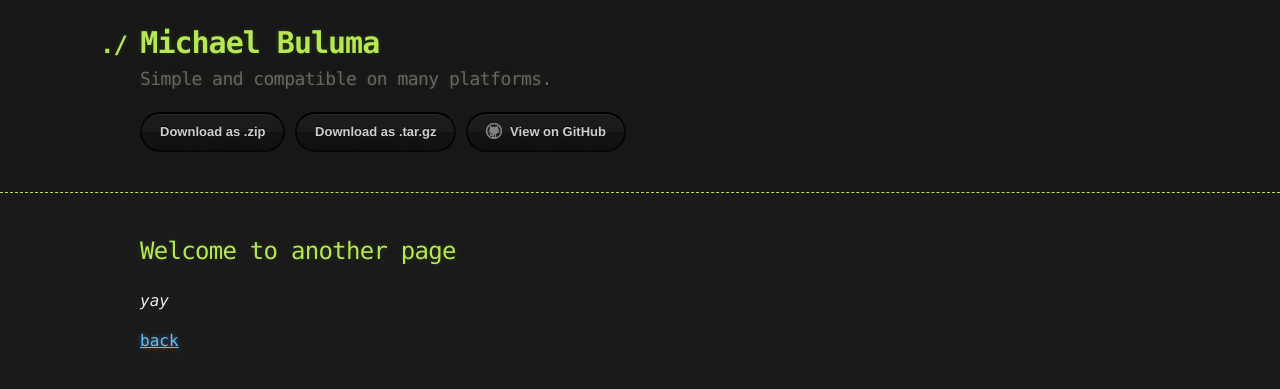
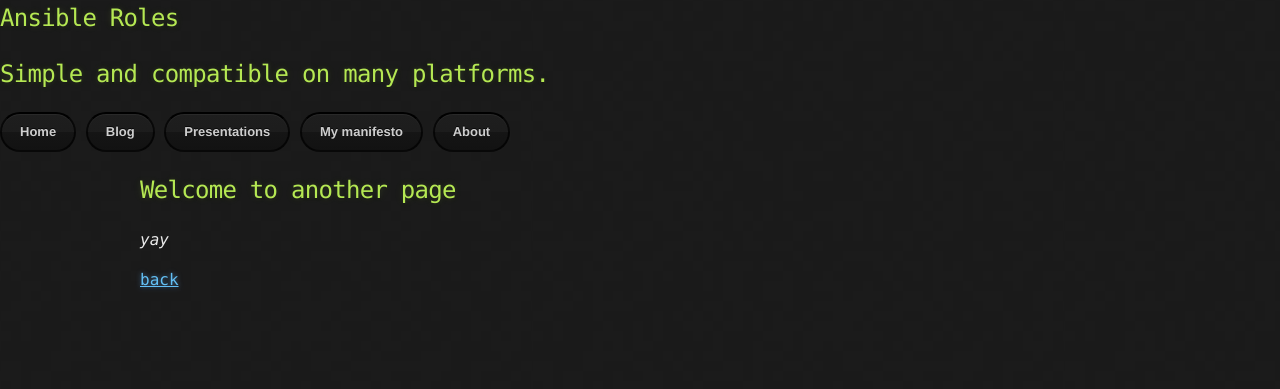
Before and after one commit to buluma/buluma.github.io, a Jekyll site: the page built from another-page.md, in a window 1280 px wide. Shown: the top 389 px of the page. Built offline with Jekyll 4.4.1, drawn with Linux system fonts in a browser that asks for light colours; our own code applies the rules of GitHub Pages for plain Markdown files.

Commit message:
layout update

```diff
--- a/_config.yml
+++ b/_config.yml
@@ -1,6 +1,6 @@
 title: Michael Buluma
 description: Simple and compatible on many platforms.
-show_downloads: true
+show_downloads: false
 google_analytics: UA-39023378-1
 theme: jekyll-theme-hacker
 header: Ansible Roles
--- a/_layouts/default.html
+++ b/_layouts/default.html
@@ -11,8 +11,24 @@
   </head>
 
   <body>
+      <section class="page-header">
+        <h1 class="project-name">{{ site.header | default: site.github.repository_name }}</h1>
+        <h2 class="project-tagline">{{ site.description | default: site.github.project_tagline }}</h2>
+        {% if site.github.is_project_page %}
+          <a href="{{ site.github.repository_url }}" class="btn">View on GitHub</a>
+        {% endif %}
+        {% if site.show_downloads %}
+          <a href="{{ site.github.zip_url }}" class="btn">Download .zip</a>
+          <a href="{{ site.github.tar_url }}" class="btn">Download .tar.gz</a>
+        {% endif %}
 
-    <header>
+          <a href="http://robertdebock.nl/" class="btn">Home</a>
+          <a href="/blog.html" class="btn">Blog</a>
+          <a href="/presentations.html" class="btn">Presentations</a>
+          <a href="/my-manifesto.html" class="btn">My manifesto</a>
+          <a href="/about.html" class="btn">About</a>
+      </section>
+    <!-- <header>
       <div class="container">
         <a id="a-title" href="{{ '/' | relative_url }}">
           <h1>{{ site.title | default: site.github.repository_name }}</h1>
@@ -27,7 +43,7 @@
           <a href="{{ site.github.repository_url }}" class="btn btn-github"><span class="icon"></span>View on GitHub</a>
         </section>
       </div>
-    </header>
+    </header> -->
 
     <div class="container">
       <section id="main_content">
```
Also changed, not shown: _layouts/default_old.html (added, +54 -0 lines).
